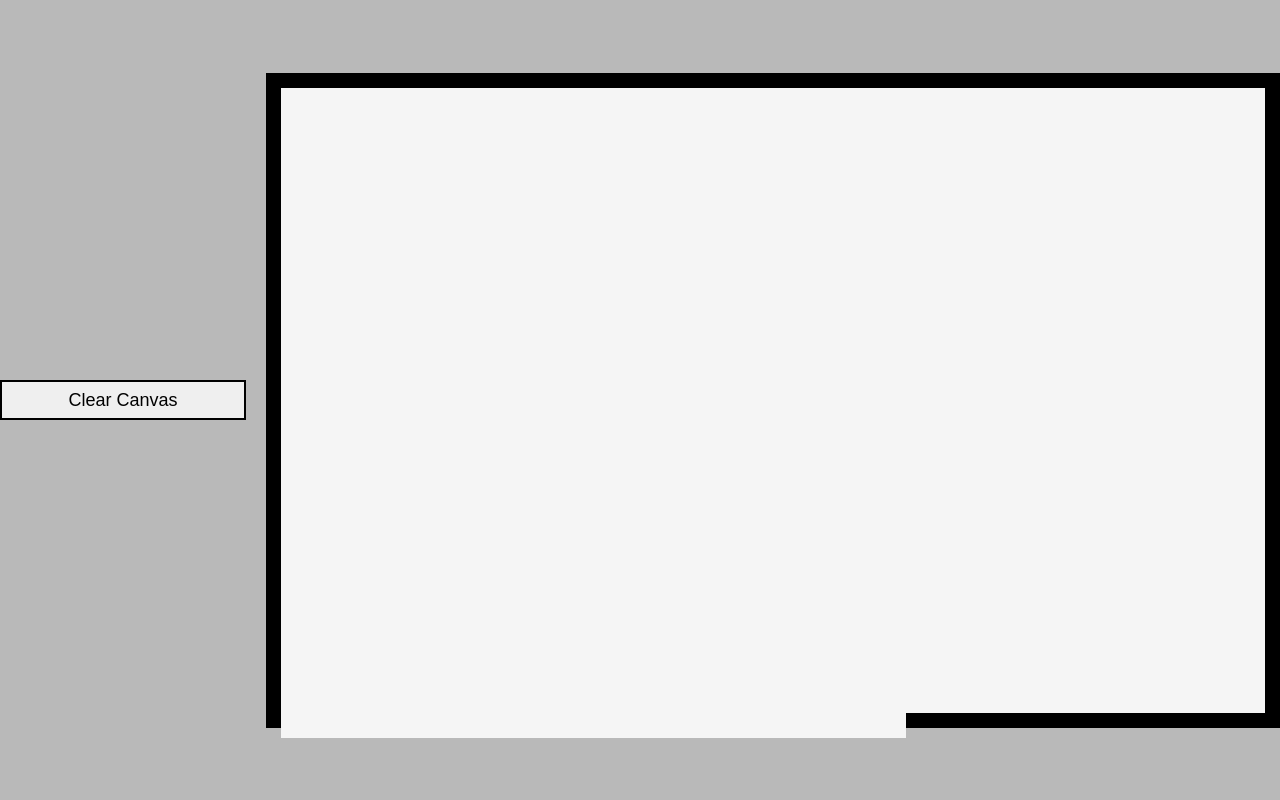
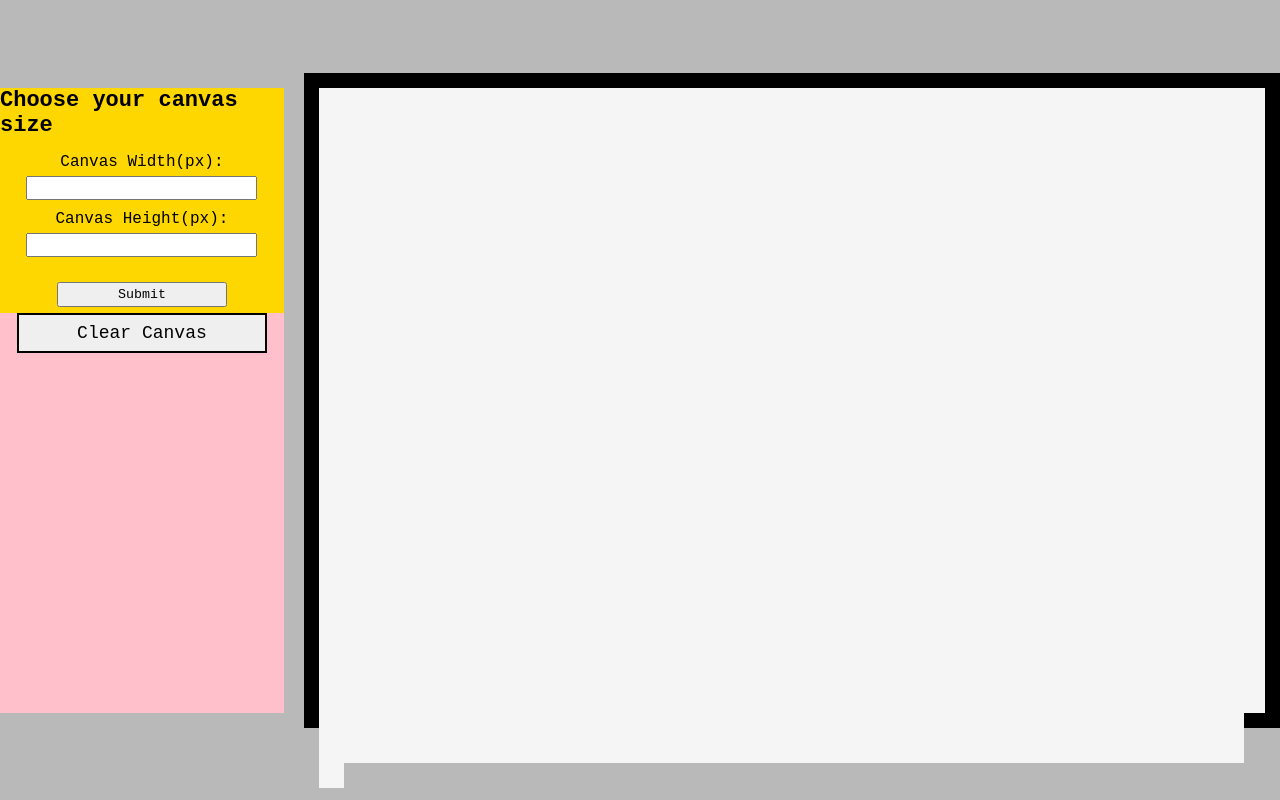
Before and after one commit to tylerkap/Etch-a-Sketch-JavaScript-Study, a plain HTML site: page index.html in a window 1280 px wide. Drawn offline with Linux system fonts and the light colour scheme.

Commit message:
Implemented dynamic canvas size. Still need to figure out correct sizing

```diff
--- a/index.html
+++ b/index.html
@@ -8,8 +8,19 @@
 </head>
 <body>
 
-    <button class="btn">Clear Canvas</button>
+    <div class="controls">
 
+        <div class="canvas">
+            <h3>Choose your canvas size</h3>
+            <label for="canvas-width">Canvas Width(px): </label>
+            <input type="number" min="0" max="1000" name="canvas-width" id="canvas-width">
+            <label for="canvas-height">Canvas Height(px): </label>
+            <input type="number" min="0" max="625" name="canvas-height" id="canvas-height">
+            <button type="submit" name="canvas-size-btn" id="canvas-size-btn">Submit</button>
+
+        </div>
+        <button class="btn">Clear Canvas</button>
+    </div>
     <div class="container">
 
     </div>
--- a/script.js
+++ b/script.js
@@ -1,23 +1,32 @@
-let container = document.querySelector(".container");
+function generateBoxes(width, height) {
+    container.replaceChildren();
 
 
-function generateBoxes() {
-    for (let i = 0; i < 1000; i++) {
+
+    let canvasSqarePixel = width * height;
+    let numBoxes = canvasSqarePixel / 625;
+
+
+
+    let containerWidth = width * 25;
+    let containerHeight = height * 25;
+
+    container.style.cssText = `width: ${width}px; height: ${height}px;`;
+
+
+    for (let i = 0; i < numBoxes; i++) {
         let newDiv = document.createElement("div");
         newDiv.classList.add("box");
 
         container.appendChild(newDiv);
 
     }
-}
 
-
-generateBoxes();
+    let boxes = document.querySelectorAll(".box");
 
 
 
-let boxes = document.querySelectorAll(".box");
-let btn = document.querySelector(".btn");
+    //Adding mouseover listener event for all boxes
 
     boxes.forEach((box) => {
 
@@ -35,9 +44,32 @@ boxes.forEach((box) => {
 
     });
 
+    //listener event to clear canvas
 
     btn.addEventListener('click', () => {
         boxes.forEach((box) => {
             box.classList.remove("boxFill");
         });
     });
+}
+
+function generateCanvasSize() {
+
+    canvasSizeBtn.addEventListener('click', () => {
+        let width = userWidthInput.value;
+        let height = userWidthInput.value;
+
+        generateBoxes(width, height);
+
+    });
+}
+
+
+let container = document.querySelector(".container");
+let btn = document.querySelector(".btn");
+let userWidthInput = document.querySelector("#canvas-width");
+let userHeightInput = document.querySelector("#canvas-height");
+let canvasSizeBtn = document.querySelector("#canvas-size-btn");
+
+generateBoxes(1000, 625);
+generateCanvasSize();
--- a/styles.css
+++ b/styles.css
@@ -1,6 +1,7 @@
 * {
   margin: 0;
   padding: 0;
+  font-family: monospace, sans-serif;
 }
 
 html, body {
@@ -12,20 +13,51 @@ html, body {
   align-items: center;
 }
 
-.btn {
+.controls {
+  width: 300px;
+  height: 625px;
+  background-color: pink;
+  margin-right: 20px;
+  display: flex;
+  align-items: center;
+  flex-direction: column;
+}
+.controls .canvas {
+  width: 100%;
+  height: 225px;
+  background-color: gold;
+  display: flex;
+  align-items: center;
+  flex-direction: column;
+}
+.controls .canvas h3 {
+  font-size: 22px;
+  margin-bottom: 15px;
+}
+.controls .canvas input {
+  width: 80%;
+  height: 20px;
+  margin: 5px 0 10px 0;
+  text-align: center;
+}
+.controls .canvas button {
+  width: 60%;
+  height: 25px;
+  margin-top: 15px;
+}
+.controls .btn {
   width: 250px;
   height: 40px;
   font-size: 18px;
   border: 2px solid black;
-  margin-right: 20px;
 }
-.btn:hover {
+.controls .btn:hover {
   cursor: pointer;
   background-color: rgb(0, 0, 0);
   color: whitesmoke;
   border: 1px solid whitesmoke;
 }
-.btn:active {
+.controls .btn:active {
   background-color: rgb(53, 53, 53);
 }
 
```
Also changed, not shown: 1 other file. Lines whose indentation alone changed are shown as unchanged.
